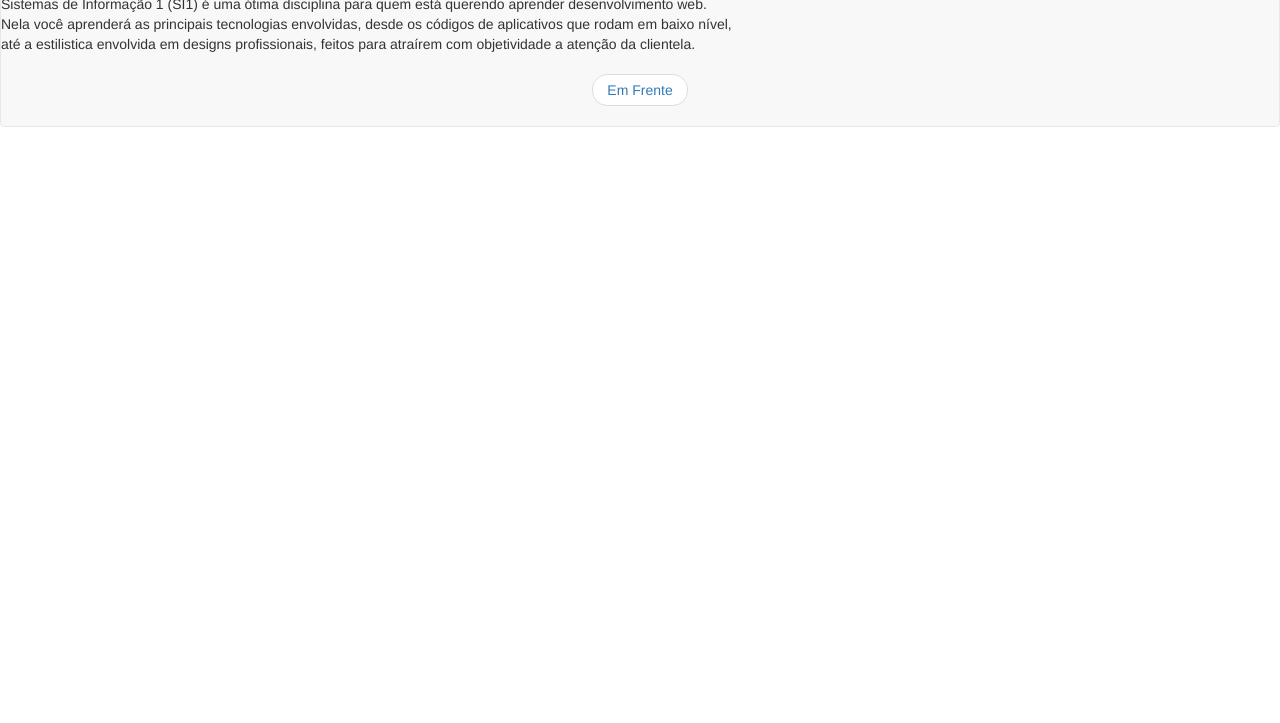
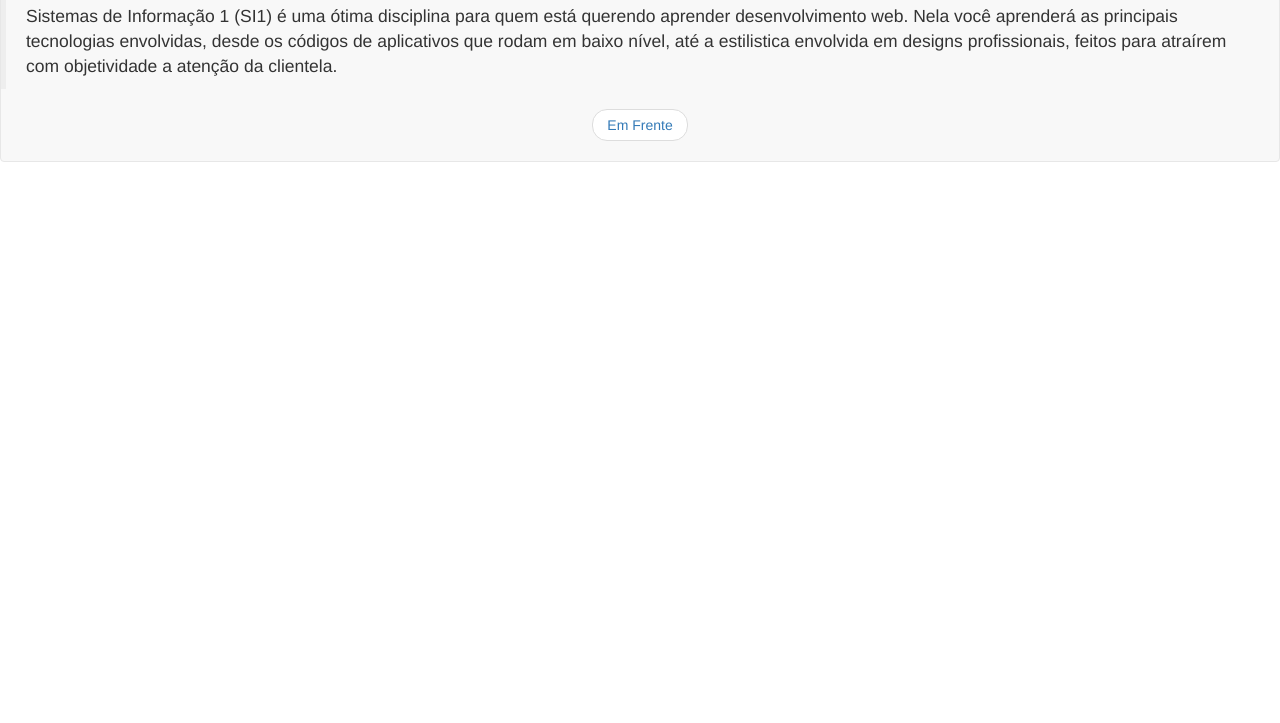
Before and after one commit to Jefersony/si1-lab1, a plain HTML site: page estatica-boostrap/index.html in a window 1280 px wide. Shown: the part 77-800 px from the top of the page. Drawn offline with Linux system fonts and the light colour scheme.

Commit message:
Redefine parágrafo de index (melhor design).

```diff
--- a/estatica-boostrap/index.html
+++ b/estatica-boostrap/index.html
@@ -11,11 +11,12 @@
 
     <nav class="navbar navbar-default"/>
     <p class="navbar-text"><h1>Pague Sistemas de Informação 1</h1></p>
+    <div class="nav-tabs-justified">
     <section>
-        <p>         Sistemas de Informação 1 (SI1) é uma ótima disciplina para quem está querendo aprender desenvolvimento web.<br/>
-            Nela você aprenderá as principais tecnologias envolvidas, desde os códigos de aplicativos que rodam em baixo nível,<br/> até
-            a estilistica envolvida em designs profissionais, feitos para atraírem com objetividade a atenção da clientela.</p>
-    </section>
+        <p> <blockquote>Sistemas de Informação 1 (SI1) é uma ótima disciplina para quem está querendo aprender desenvolvimento web.
+            Nela você aprenderá as principais tecnologias envolvidas, desde os códigos de aplicativos que rodam em baixo nível, até
+            a estilistica envolvida em designs profissionais, feitos para atraírem com objetividade a atenção da clientela.</blockquote></p>
+    </section></div>
 
     <nav>
         <ul class="pager">
```
